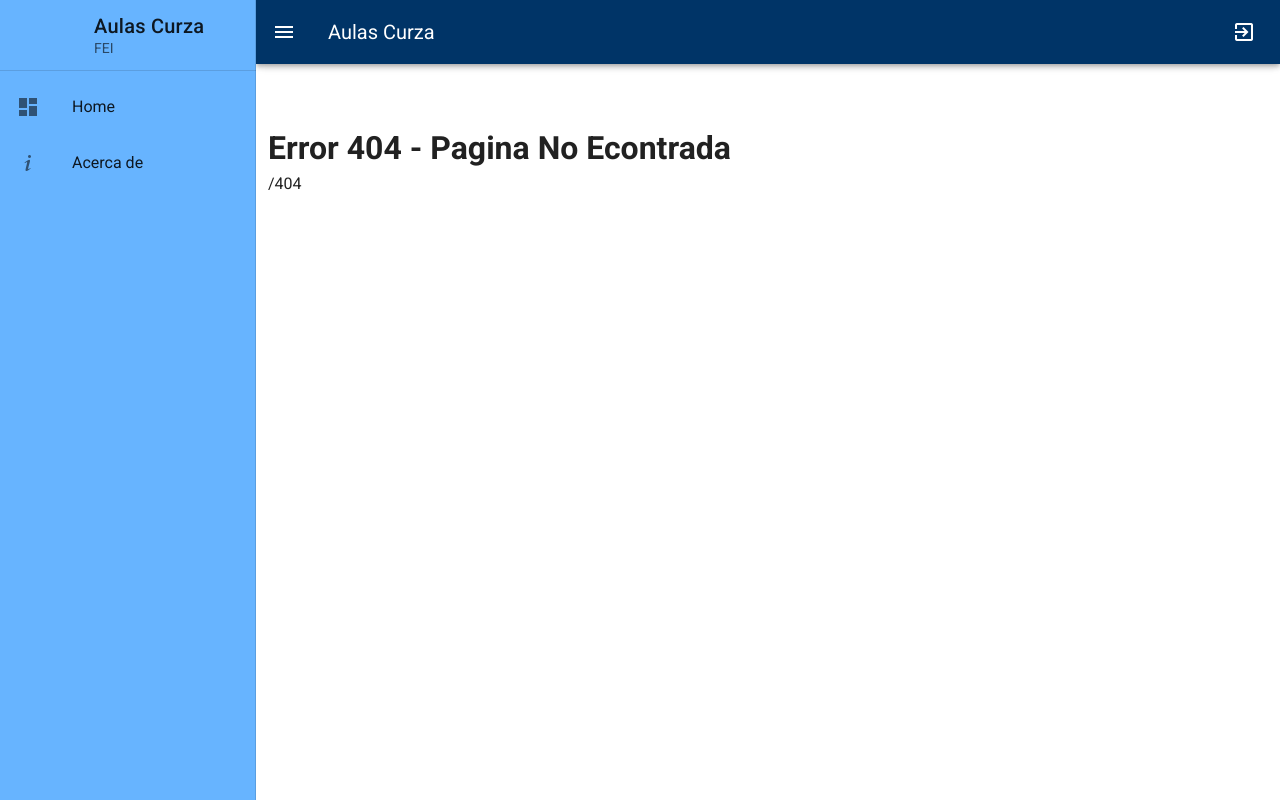
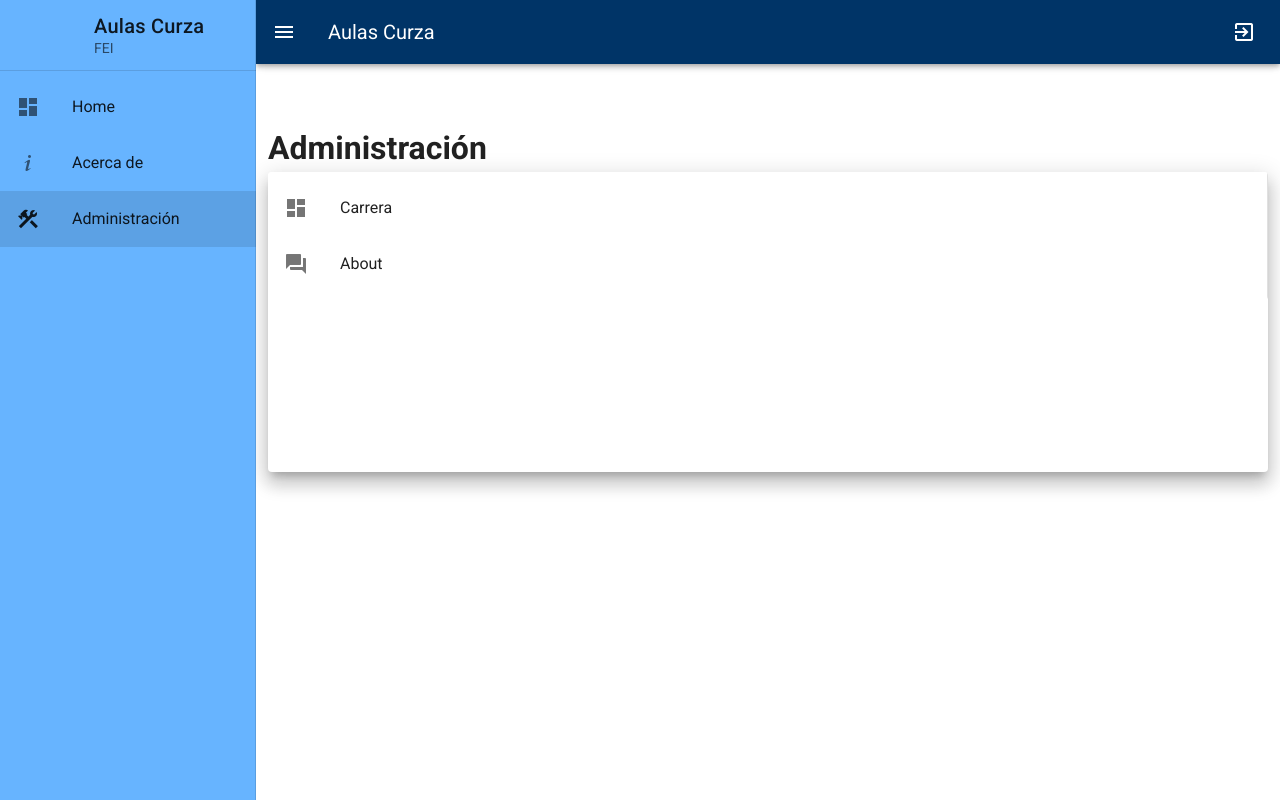
Before and after one commit to liaima/fei2022tp, a Vue app in the folder frontend/: page /tools in a window 1280 px wide. Before the commit this address led to /404. Built offline with nearby package versions, Linux system fonts and the light colour scheme.

Commit message:
Add views for courses crud

```diff
--- a/frontend/src/components/MainMenu.vue
+++ b/frontend/src/components/MainMenu.vue
@@ -50,7 +50,8 @@
     data: () => ({
       items: [
         {title: 'Home', icon: 'mdi-view-dashboard', to: '/'},
-        {title: 'Acerca de', icon: 'mdi-information-variant', to: '/about'}
+        {title: 'Acerca de', icon: 'mdi-information-variant', to: '/about'},
+        {title: 'Administración', icon: 'mdi-hammer-wrench', to: '/tools'},
       ],
     }),
     mouted(){
--- /dev/null
+++ b/frontend/src/components/NavButtons.vue
@@ -0,0 +1,45 @@
+<template>
+   <v-card
+     elevation="12"
+    height="300"
+    width="100%"
+   >
+     <v-navigation-drawer
+       absolute
+       permanent
+       height="auto"
+       width="100%"
+     >
+       <v-list
+       >
+         <v-list-item
+           v-for="item in items"
+           :key="item.title"
+           :to="item.to"
+           link
+         >
+           <v-list-item-icon>
+             <v-icon>{{ item.icon }}</v-icon>
+           </v-list-item-icon>
+           <v-list-item-content>
+             <v-list-item-title>{{ item.title }}</v-list-item-title>
+           </v-list-item-content>
+         </v-list-item>
+       </v-list>
+     </v-navigation-drawer>
+   </v-card>
+</template>
+
+<script>
+  export default {
+    name: 'NavButtons',
+    data () {
+      return {
+        items: [
+          { title: 'Carrera', icon: 'mdi-view-dashboard', to:'/tools/course'},
+          { title: 'About', icon: 'mdi-forum' },
+        ],
+      }
+    },
+  }
+</script>
--- a/frontend/src/plugins/router.js
+++ b/frontend/src/plugins/router.js
@@ -2,12 +2,16 @@ import Vue from 'vue'
 import VueRouter from 'vue-router'
 import AulasHome from '@/views/AulasHome'
 import AulasAbout from '@/views/AulasAbout'
+import AulasTools from '@/views/AulasTools'
+import CourseCrud from '@/views/course/CourseCrud'
 import NotFound from '@/views/NotFound.vue'
 Vue.use(VueRouter)
 
 const routes = [
   { path: '/', name: 'home', component: AulasHome },
   { path: '/about', name: 'about', component: AulasAbout },
+  { path: '/tools', name: 'tools', component: AulasTools },
+  { path: '/tools/course', name: 'course', component: CourseCrud },
   { path: '/404/', component: NotFound },
   { path: '*', redirect: '/404' }
 
--- /dev/null
+++ b/frontend/src/views/AulasTools.vue
@@ -0,0 +1,18 @@
+<template>
+  <div>
+    <h1>Administración</h1>
+    <NavButtons></NavButtons>
+  </div>
+</template>
+
+<script>
+import NavButtons from '@/components/NavButtons.vue';
+
+export default {
+  name: "AulasTools",
+
+  components:{
+    NavButtons
+  }
+}
+</script>
--- /dev/null
+++ b/frontend/src/views/course/CourseCrud.vue
@@ -0,0 +1,11 @@
+<template>
+  <div>
+    <h1>Administrar Carrera</h1>
+  </div>
+</template>
+
+<script>
+export default {
+  name: "CourseCrud"
+}
+</script>
```
